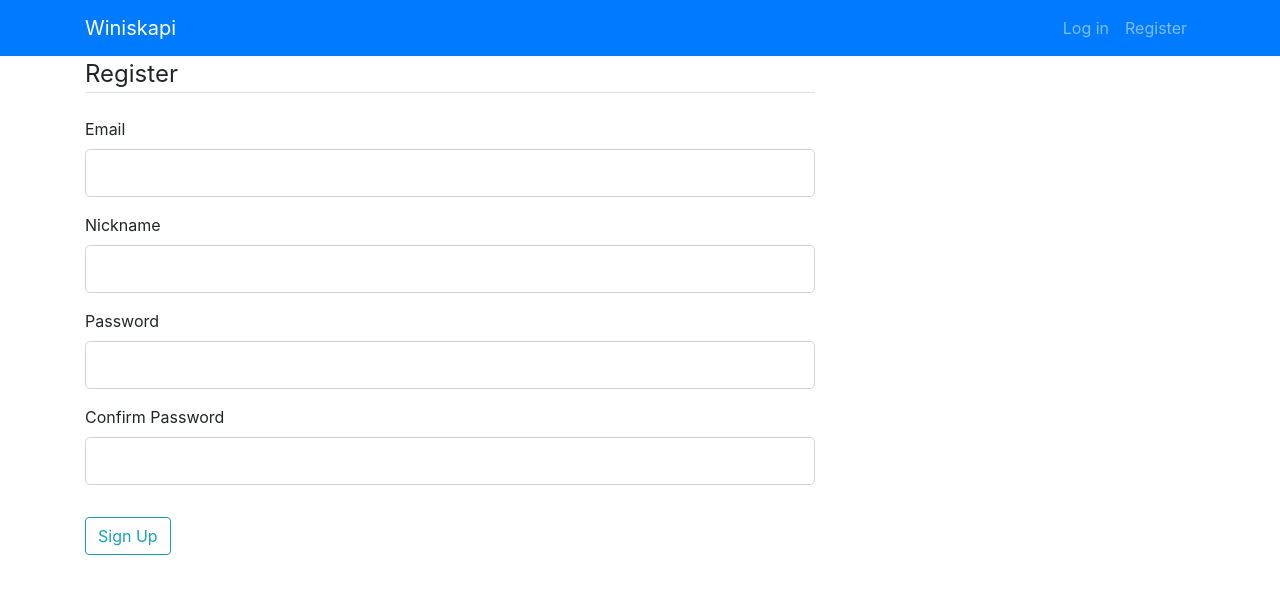
After one commit to shorian/winiskapi, a Flask app: page /register in a window 1280 px wide. The commit adds this page. Shown: the top 594 px of the page. Run offline with Flask 2, Linux system fonts and the light colour scheme; some libraries are stand-ins or nearby versions.

Commit message:
Login and registration forms created.

```diff
--- a/requirements.txt
+++ b/requirements.txt
@@ -1,2 +1,4 @@
 Flask==2.0.2
 pytest~=7.0.0
+
+WTForms~=3.0.1
--- a/run.py
+++ b/run.py
@@ -1,6 +1,4 @@
+import os
 from winiskapi import create_app
 
-app = create_app()
-
-if __name__ == "__main__":
-    app.run(debug=True)
+app = create_app(os.getenv("FLASK_CONFIG") or "default")
--- a/winiskapi/__init__.py
+++ b/winiskapi/__init__.py
@@ -1,11 +1,15 @@
 from flask import Flask
+from config import config
 
 
-def create_app():
+def create_app(config_name):
     app = Flask(__name__)
+    app.config.from_object(config[config_name])
 
     from winiskapi.main.routes import main
+    from winiskapi.auth.routes import auth
 
     app.register_blueprint(main)
+    app.register_blueprint(auth)
 
     return app
--- /dev/null
+++ b/winiskapi/auth/forms.py
@@ -0,0 +1,20 @@
+from flask_wtf import FlaskForm
+from wtforms import BooleanField, StringField, PasswordField, SubmitField, EmailField
+from wtforms.validators import DataRequired, Length, EqualTo
+
+
+class RegistrationForm(FlaskForm):
+    email = EmailField("Email", validators=[DataRequired()])
+    nickname = StringField("Nickname", validators=[DataRequired(), Length(max=30)])
+    password = PasswordField("Password", validators=[DataRequired()])
+    confirm_password = PasswordField(
+        "Confirm Password", validators=[DataRequired(), EqualTo("password")]
+    )
+    submit = SubmitField("Sign Up")
+
+
+class LoginForm(FlaskForm):
+    email = EmailField("Email", validators=[DataRequired()])
+    password = PasswordField("Password", validators=[DataRequired()])
+    remember = BooleanField("Remember Me")
+    submit = SubmitField("Sign In")
--- /dev/null
+++ b/winiskapi/auth/routes.py
@@ -0,0 +1,24 @@
+from flask import Blueprint, render_template, flash, redirect, url_for
+from .forms import RegistrationForm, LoginForm
+
+auth = Blueprint("auth", __name__)
+
+
+@auth.route("/register", methods=["GET", "POST"])
+def register():  # put application's code here
+    form = RegistrationForm()
+    if form.validate_on_submit():
+        flash(
+            f"Account created for {form.nickname.data}! You can now log in.", "success"
+        )
+        return redirect(url_for("main.home"))
+    return render_template("registration.html", title="Register", form=form)
+
+
+@auth.route("/login")
+def login():
+    form = LoginForm()
+    if form.validate_on_submit():
+        flash("Welcome back!", "success")
+        return redirect(url_for("main.home"))
+    return render_template("login.html", form=form)
--- a/winiskapi/main/routes.py
+++ b/winiskapi/main/routes.py
@@ -4,5 +4,5 @@ main = Blueprint("main", __name__)
 
 
 @main.route("/")
-def hello_world():  # put application's code here
+def home():  # put application's code here
     return render_template("home.html")
--- a/winiskapi/templates/base.html
+++ b/winiskapi/templates/base.html
@@ -3,8 +3,8 @@
 <head>
     <meta charset="UTF-8">
     <meta name="viewport" content="width=device-width, initial-scale=1">
-
-    <link rel="stylesheet" type="text/css" href="{{ url_for('static', filename='mvp.css') }}">
+    <!-- Bootstrap CSS -->
+     <link rel="stylesheet" href="https://maxcdn.bootstrapcdn.com/bootstrap/4.0.0/css/bootstrap.min.css" integrity="sha384-Gn5384xqQ1aoWXA+058RXPxPg6fy4IWvTNh0E263XmFcJlSAwiGgFAW/dAiS6JXm" crossorigin="anonymous">
 
     {% if title %}
 		<title>Winiskapi - {{ title }}</title>
@@ -12,8 +12,31 @@
 		<title>Winiskapi</title>
 	{% endif %}
 </head>
+{# TODO: make an actual layout #}
 <body>
-    <main>
+	 <header class="site-header">
+         <nav class="navbar navbar-expand-lg navbar-dark bg-primary">
+             <div class="container">
+                 <a class="navbar-brand mr-4" href="/">Winiskapi</a>
+                 <button class="navbar-toggler" type="button" data-bs-toggle="collapse" data-bs-target="#navbarNav" aria-controls="navbarNav" aria-expanded="false" aria-label="Toggle navigation">
+                     <span class="navbar-toggler-icon"></span>
+                 </button>
+                 <!-- Navbar Right Side -->
+                 <div class="navbar-nav">
+{#            	{%  if current_user.is_authenticated %}#}
+{#	              <a class="nav-item nav-link" href="{{ url_for('auth.logout') }}">Log out</a>#}
+{#	              <a class="nav-item nav-link" href="{{ url_for('auth.account') }}">Account</a>#}
+{#	            {% else %}#}
+                     <a class="nav-item nav-link" href="{{ url_for('auth.login') }}">Log in</a>
+                     <a class="nav-item nav-link" href="{{ url_for('auth.register') }}">Register</a>
+{#              {% endif %}#}
+                 </div>
+             </div>
+         </nav>
+    </header>
+	<main role="main" class="container">
+        <div class="row">
+            <div class="col-md-8">
                 {% with messages = get_flashed_messages(with_categories=true) %}
                     {% if messages %}
                         {% for category, message in messages %}
@@ -24,6 +47,10 @@
                     {% endif %}
                 {% endwith %}
                 {% block content %}{% endblock %}
+            </div>
+        </div>
 	</main>
+	<!-- Option 1: Bootstrap Bundle with Popper -->
+    <script src="https://cdn.jsdelivr.net/npm/bootstrap@5.1.3/dist/js/bootstrap.bundle.min.js" integrity="sha384-ka7Sk0Gln4gmtz2MlQnikT1wXgYsOg+OMhuP+IlRH9sENBO0LRn5q+8nbTov4+1p" crossorigin="anonymous"></script>
 </body>
 </html>
--- /dev/null
+++ b/winiskapi/templates/login.html
@@ -0,0 +1,2 @@
+{% extends "base.html" %}
+<h2>Log In</h2>
--- /dev/null
+++ b/winiskapi/templates/registration.html
@@ -0,0 +1,66 @@
+{% extends "base.html" %}
+{% block content %}
+     <form method="POST" action="">
+	 	{{ form.hidden_tag() }}
+        <fieldset class="form-group">
+     		<legend class="border-bottom mt-4 mb-4">Register</legend>
+            <div class="form-group">
+                {{ form.email.label(class="form-control-label") }}
+                {% if form.email.errors %}
+                    {{ form.email(class="form-control form-control-lg is-invalid") }}
+                    <div class="invalid-feedback">
+                        {% for error in form.email.errors %}
+                            <span>{{ error }}</span>
+                        {% endfor %}
+                    </div>
+                    {% else %}
+                        {{ form.email(class="form-control form-control-lg") }}
+                {% endif %}
+            </div>
+            <div class="form-group">
+                {{ form.nickname.label(class="form-control-label") }}
+                {% if form.nickname.errors %}
+                    {{ form.nickname(class="form-control form-control-lg is-invalid") }}
+                    <div class="invalid-feedback">
+                        {% for error in form.nickname.errors %}
+                            <span>{{ error }}</span>
+                        {% endfor %}
+                    </div>
+                    {% else %}
+                        {{ form.nickname(class="form-control form-control-lg") }}
+                {% endif %}
+            </div>
+            <div class="form-group">
+                {{ form.password.label(class="form-control-label") }}
+                {% if form.password.errors %}
+                    {{ form.password(class="form-control form-control-lg is-invalid") }}
+                    <div class="invalid-feedback">
+                        {% for error in form.password.errors %}
+                            <span>{{ error }}</span>
+                        {% endfor %}
+                    </div>
+                    {% else %}
+                        {{ form.password(class="form-control form-control-lg") }}
+                {% endif %}
+            </div>
+            <div class="form-group">
+                {{ form.confirm_password.label(class="form-control-label") }}
+                {% if form.confirm_password.errors %}
+                    {{ form.confirm_password(class="form-control form-control-lg is-invalid") }}
+                    <div class="invalid-feedback">
+                        {% for error in form.confirm_password.errors %}
+                            <span>{{ error }}</span>
+                        {% endfor %}
+                    </div>
+                    {% else %}
+                        {{ form.confirm_password(class="form-control form-control-lg") }}
+                {% endif %}
+            </div>
+        </fieldset>
+        <div class="form-group">
+	 		{{ form.submit(class="btn btn-outline-info") }}
+	 	</div>
+     {# TODO: Display form fields #}
+     {# TODO: show feedback for validation errors #}
+     </form>
+{% endblock content %}
```
Also changed, not shown: tests/conftest.py (+7 -1 lines), tests/test_app.py (deleted, +0 -4 lines), tests/test_auth.py (added, +2 -0 lines), tests/test_main.py (added, +17 -0 lines), winiskapi/config.py (added, +28 -0 lines), winiskapi/main/errors.py (added), 1 other file. Lines whose indentation alone changed are shown as unchanged.
